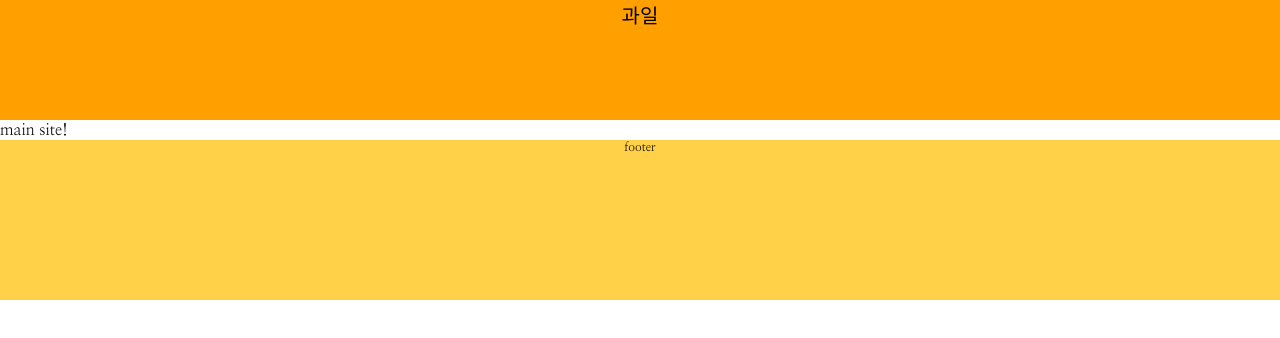
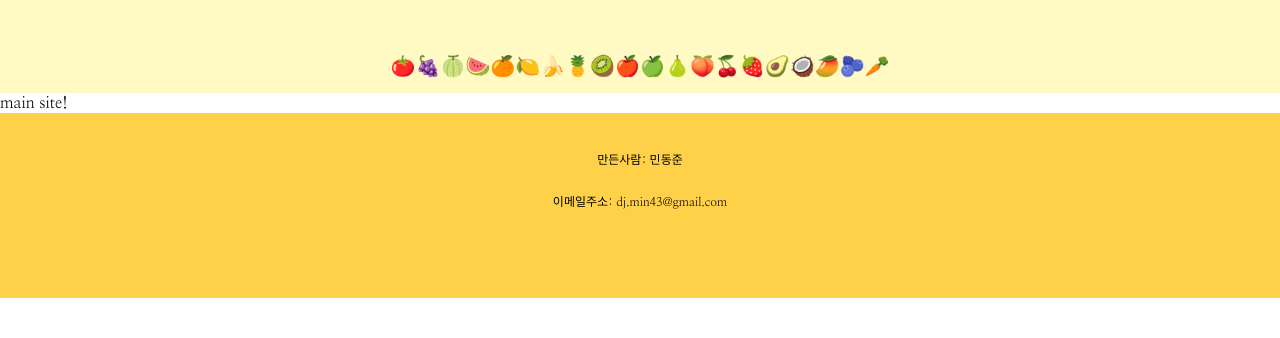
Before and after one commit to djmin43/vite-website, a React (Vite) app: page /main in a window 1280 px wide. Shown: the top 338 px of the page. Built offline with nearby package versions, Linux system fonts and the light colour scheme.

Commit message:
create header and footer content

```diff
--- a/src/components/elements/common/MainLayout.tsx
+++ b/src/components/elements/common/MainLayout.tsx
@@ -13,13 +13,14 @@ const MainLayout = ({children}: Props) => {
       <div
         css={[basicLayout, header]}
       >
-        과일
+        🍅🍇🍈🍉🍊🍋🍌🍍🥝🍎🍏🍐🍑🍒🍓🥑🥥🥭🫐🥕
       </div>
       {children}
       <div
         css={[basicLayout, footer]}
       >
-        footer
+        <p>만든사람: 민동준</p>
+        <p>이메일주소: dj.min43@gmail.com</p>
       </div>
     </div>
   )
--- a/src/styles/common/MainLayout.styles.tsx
+++ b/src/styles/common/MainLayout.styles.tsx
@@ -4,27 +4,34 @@ import { css } from '@emotion/react'
 const layoutColorTheme = {
   primary: '#ffa000',
   light: '#ffd149',
+  veryLight: '#fff9c4',
   dark: '#c67100',
   black: '#000000'
 }
 
 export const basicLayout = css({
   width: '100vw',
-  display: 'flex',
-  justifyContent: 'center',
   textAlign: 'center'
 })
 
 export const header = css({
+  display: 'flex',
+  justifyContent: 'center',
+  alignItems: 'flex-end',
   color: layoutColorTheme.black,
-  background: layoutColorTheme.primary,
-  height: '15vh',
+  background: layoutColorTheme.veryLight,
+  height: '10vh',
   fontSize: '20px',
+  paddingBottom: '1vw'
 })
 
 export const footer = css({
+  display: 'flex',
+  flexDirection: 'column',
   color: layoutColorTheme.black,
   background: layoutColorTheme.light,
   height: '20vh',
   fontSize: '12px',
+  paddingTop: '2vw',
+
 })
```
